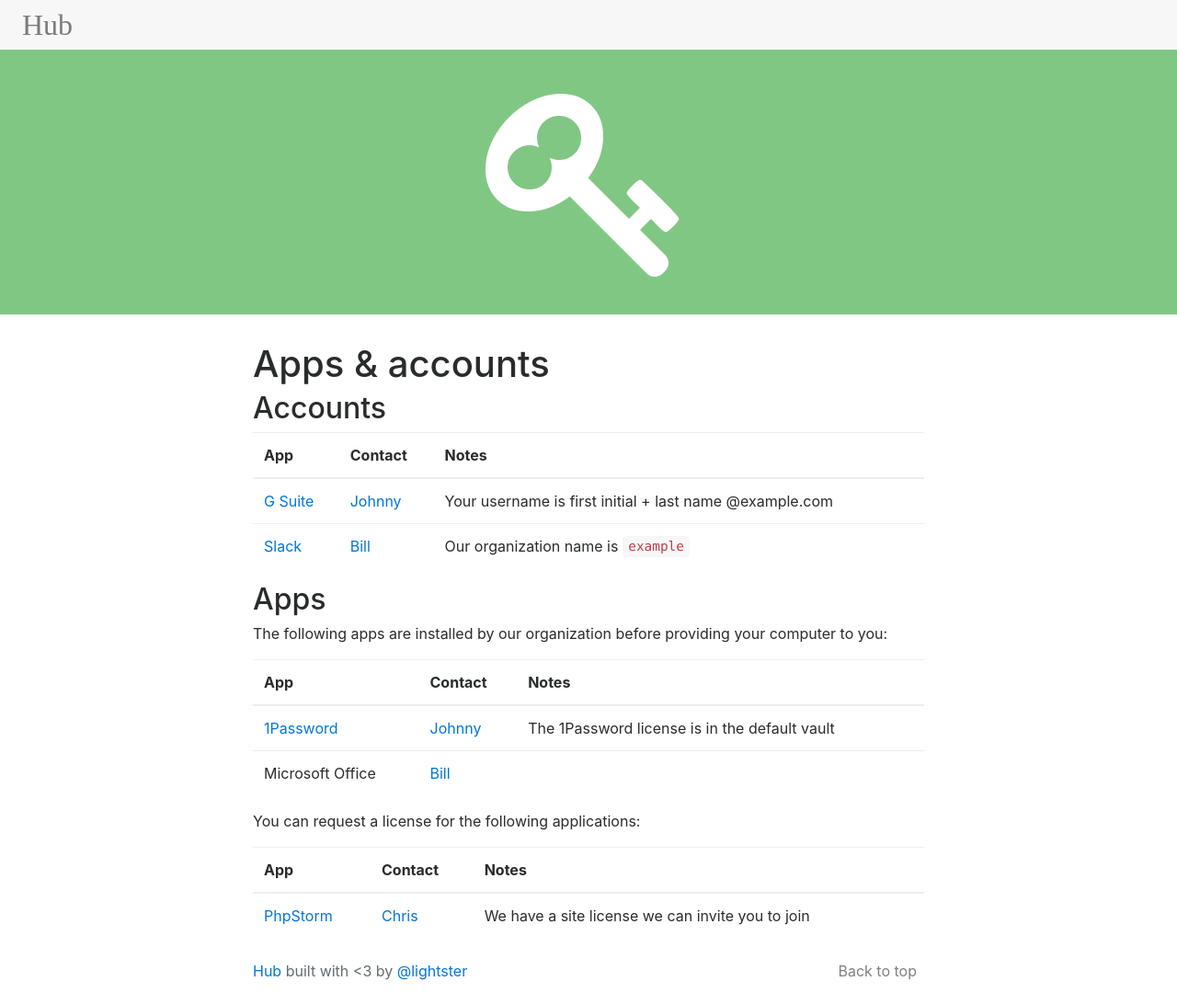
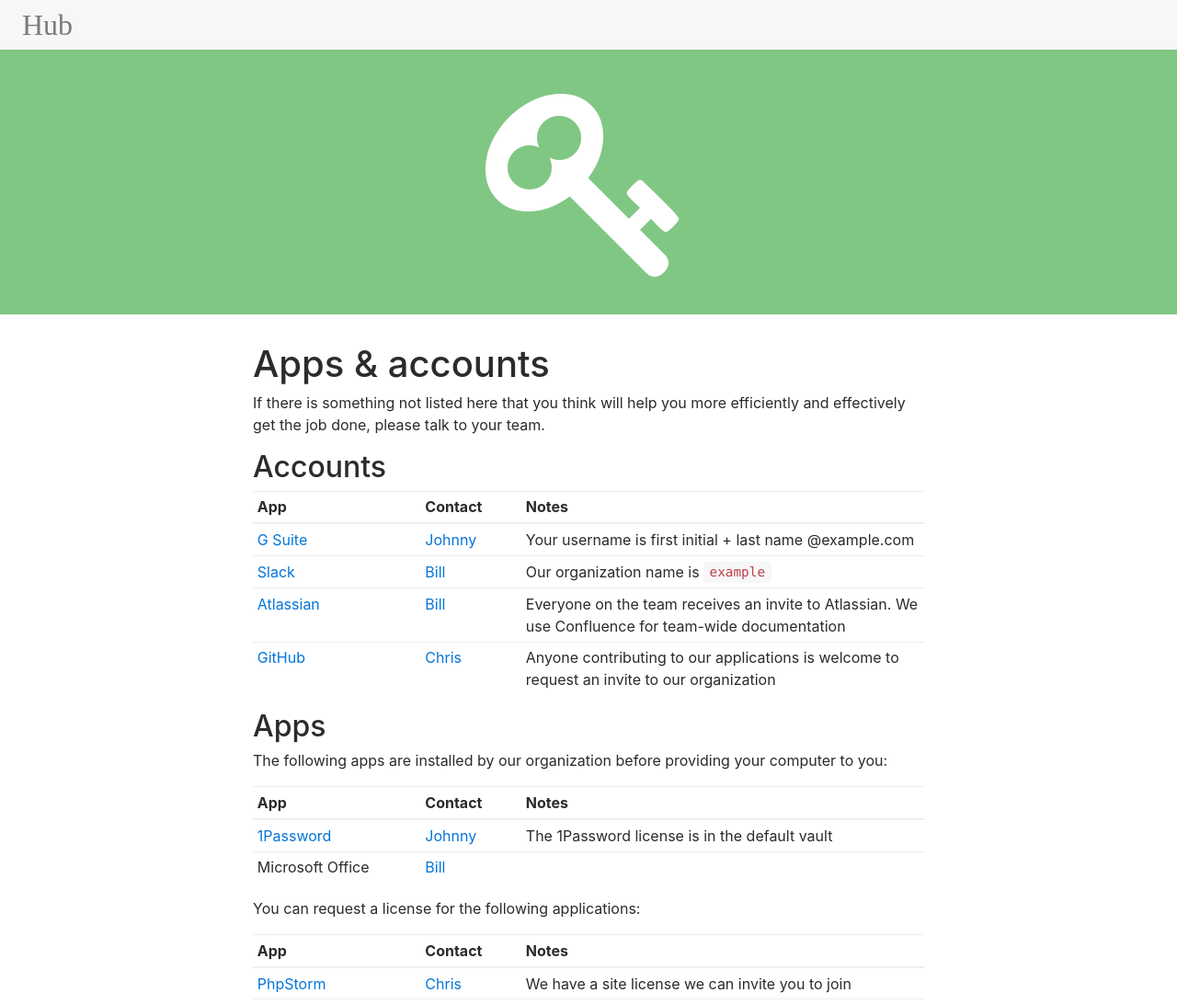
Before and after one commit to lightster/hub, a Jekyll site: the page built from _work-resources/app-accounts.md, in a window 1280 px wide. Shown: the part 100-1192 px from the top of the page at 92% size. Built offline with Jekyll 4.4.1, drawn with Linux system fonts in a browser that asks for light colours; nearby versions of some CDN libraries; comment, search, counter and statistics services are not loaded; some of the changed text lies outside the part shown; grey boxes are pictures that could not be loaded.

Commit message:
Improve formatting of app/accounts page

```diff
--- a/_work-resources/app-accounts.md
+++ b/_work-resources/app-accounts.md
@@ -8,14 +8,18 @@
 layout: card-details
 ---
 
+If there is something not listed here that you think will help you more efficiently and effectively get the job done, please talk to your team.
+
 ## Accounts
 
-{:.table}
+{:.table .table-sm .table-app-accounts}
 |---|---|---|
 | App | Contact | Notes |
 |---|---|---|
 | [G Suite](https://inbox.google.com) | [Johnny](johnny@example.com) | Your username is first initial + last name @example.com |
 | [Slack](https://slack.com/) | [Bill](bill@example.com) | Our organization name is `example` |
+| [Atlassian](https://atlassian.com/) | [Bill](bill@example.com) | Everyone on the team receives an invite to Atlassian.  We use Confluence for team-wide documentation |
+| [GitHub](https://github.com/) | [Chris](chris@example.com) | Anyone contributing to our applications is welcome to request an invite to our organization |
 |---|---|---|
 
 
@@ -23,7 +27,7 @@
 
 The following apps are installed by our organization before providing your computer to you:
 
-{:.table}
+{:.table .table-sm .table-app-accounts}
 |---|---|---|
 | App | Contact | Notes |
 |---|---|---|
@@ -33,9 +37,11 @@
 
 You can request a license for the following applications:
 
-{:.table}
+{:.table .table-sm .table-app-accounts}
 |---|---|---|
 | App | Contact | Notes |
 |---|---|---|
 | [PhpStorm](https://www.jetbrains.com/phpstorm/) | [Chris](chris@example.com) | We have a site license we can invite you to join |
+| [Sublime Text](https://www.sublimetext.com/) | [Chris](chris@example.com) | |
+| [Balsamiq](https://balsamiq.com/) | [Johnny](johnny@example.com) | |
 |---|---|---|
--- a/assets/main.css
+++ b/assets/main.css
@@ -329,3 +329,15 @@
 .hub .card-details h3:not(:first-child) {
   margin-top: 2rem;
 }
+
+.hub .table-app-accounts th {
+  width: 25%;
+}
+
+.hub .table-app-accounts th + th {
+  width: 15%;
+}
+
+.hub .table-app-accounts th + th + th {
+  width: 60%;
+}
```
